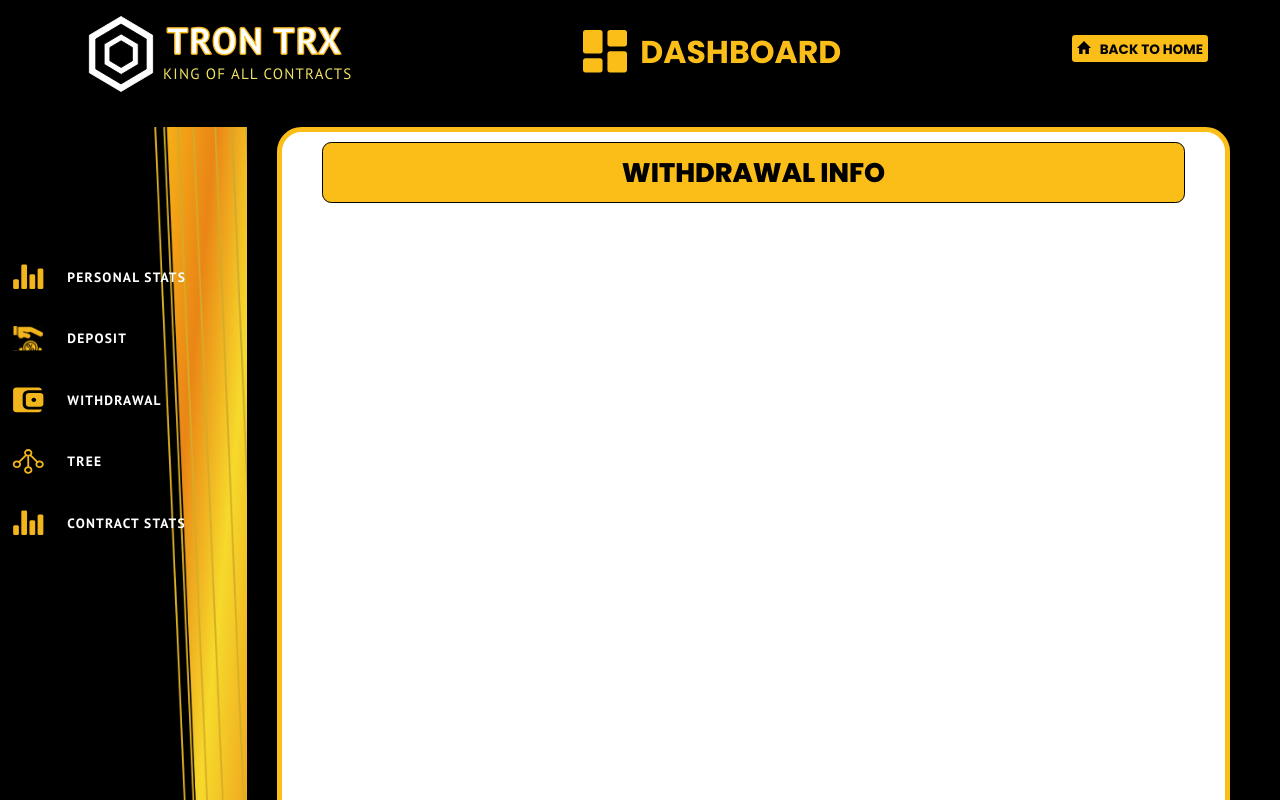
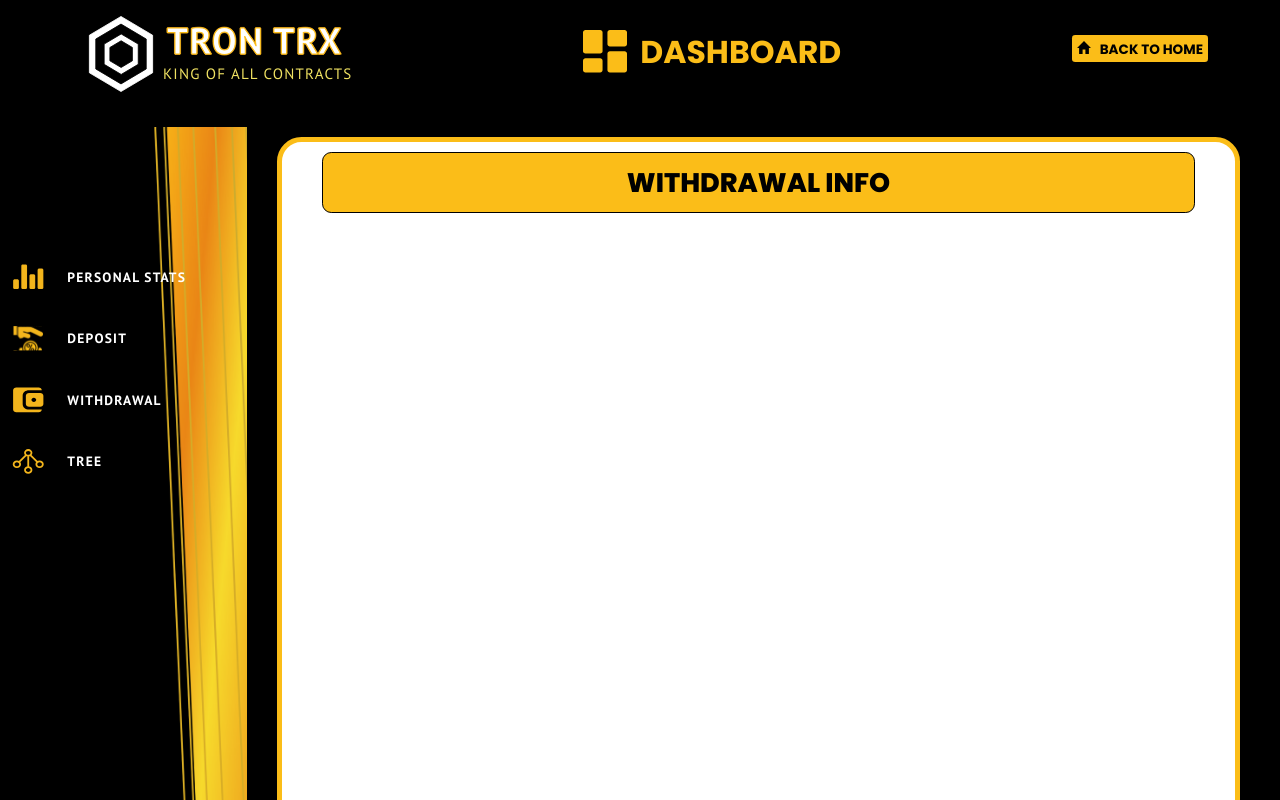
Before and after one commit to AbdulQadir92/trontrx, a Next.js app: page /dashboard/withdrawal in a window 1280 px wide. Shown: the top 800 px of the page. Built offline with nearby package versions, Linux system fonts and the light colour scheme.

Commit message:
some changes

```diff
--- a/src/components/dashboard/common/SidebarDesktop.tsx
+++ b/src/components/dashboard/common/SidebarDesktop.tsx
@@ -28,10 +28,10 @@ const SidebarDesktop: React.FC<SidebarMobileProps> = ({ activeLink }) => {
                     <img src="/assets/images/dashboard/sidebar/tree.svg" alt="..." />
                     <FooterNavItem text={'TREE'} link="/dashboard/tree" />
                 </LinkStyled>
-                <LinkStyled className={activeLink === "contractStats" ? "active" : ""}>
+                {/* <LinkStyled className={activeLink === "contractStats" ? "active" : ""}>
                     <img src="/assets/images/dashboard/sidebar/currentStats.svg" alt="..." />
                     <FooterNavItem text={'CONTRACT STATS'} link="/dashboard/contractstats" />
-                </LinkStyled>
+                </LinkStyled> */}
             </ul>
         </SidebarDesktopStyled>
     )
--- a/src/components/dashboard/common/SidebarMobile.tsx
+++ b/src/components/dashboard/common/SidebarMobile.tsx
@@ -34,10 +34,10 @@ const SidebarMobile: React.FC<SidebarMobileProps> = ({ activeLink }) => {
                     <img src="/assets/images/dashboard/sidebar/tree.svg" alt="..." />
                     <FooterNavItem text={'TREE'} link="/dashboard/tree" isSidebar={true} />
                 </div>
-                <div className={activeLink === "contractStats" ? "active" : ""}>
+                {/* <div className={activeLink === "contractStats" ? "active" : ""}>
                     <img src="/assets/images/dashboard/sidebar/currentStats.svg" alt="..." />
                     <FooterNavItem text={'CONTRACT STATS'} link="/dashboard/contractstats" isSidebar={true} />
-                </div>
+                </div> */}
             </ul>
             <HomeButtonMobile>
                 <button type="button">
--- a/src/styles/pages/components/dashboard/tree/TreeCard.styled.ts
+++ b/src/styles/pages/components/dashboard/tree/TreeCard.styled.ts
@@ -8,7 +8,7 @@ export const TreeCardStyled = styled.div`
     border-radius: 24.5px;
     text-align: center;
     border: 5px solid #FBBD18;
-    margin-top: 30px;
+    margin-top: 10px;
     margin-bottom: 30px;
     padding-bottom: 30px;
 
@@ -25,11 +25,11 @@ export const TreeCardStyled = styled.div`
 
     @media (max-width: 768px) {
         min-height: 880px;
-        margin: 30px 15px 30px 0;
+        margin: 29px 15px 30px 0;
     }
 
     @media (max-width: 300px) {
-        margin: 30px 10px 30px 0;
+        margin: 29px 10px 30px 0;
     }
 `
 
--- a/src/styles/pages/components/dashboard/withdrawal/WithdrawalCard.styled.ts
+++ b/src/styles/pages/components/dashboard/withdrawal/WithdrawalCard.styled.ts
@@ -2,15 +2,15 @@ import styled from "styled-components"
 import { YellowButton1 } from "../currentStats/InfoCard.styled"
 
 export const WithdrawalCardStyled = styled.div`
-    width: 95%;
+    width: 96%;
     max-width: 1038px;
     min-height: 1495px;;
     background: #FFFFFF;
     border-radius: 24.5px;
     text-align: center;
     border: 5px solid #FBBD18;
-    /* margin-left: -23px; */
     margin-bottom: 21px;
+    margin-top: 10px;
 
     @media (max-width: 1200px) {
         min-height: 840px;
```
